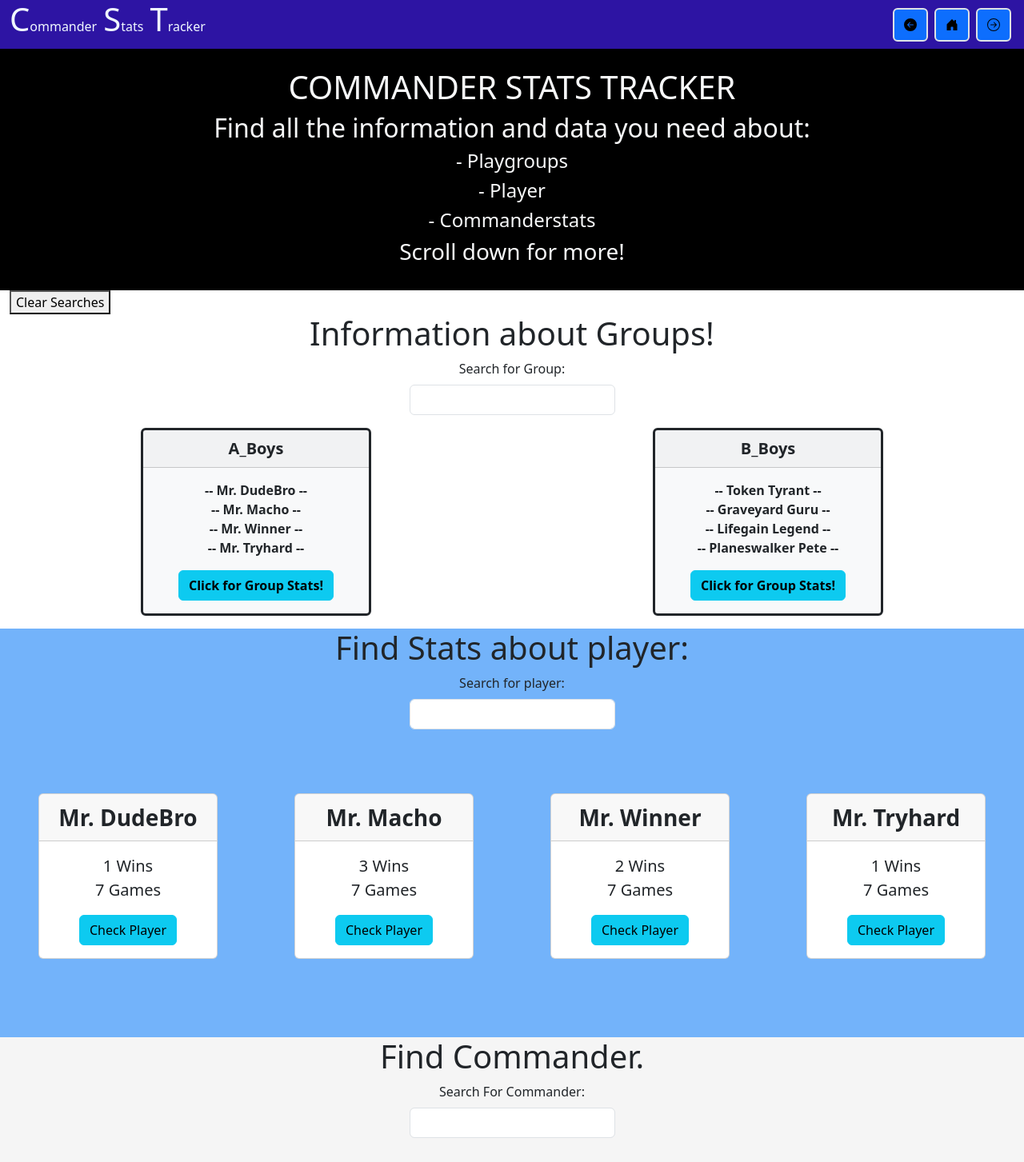
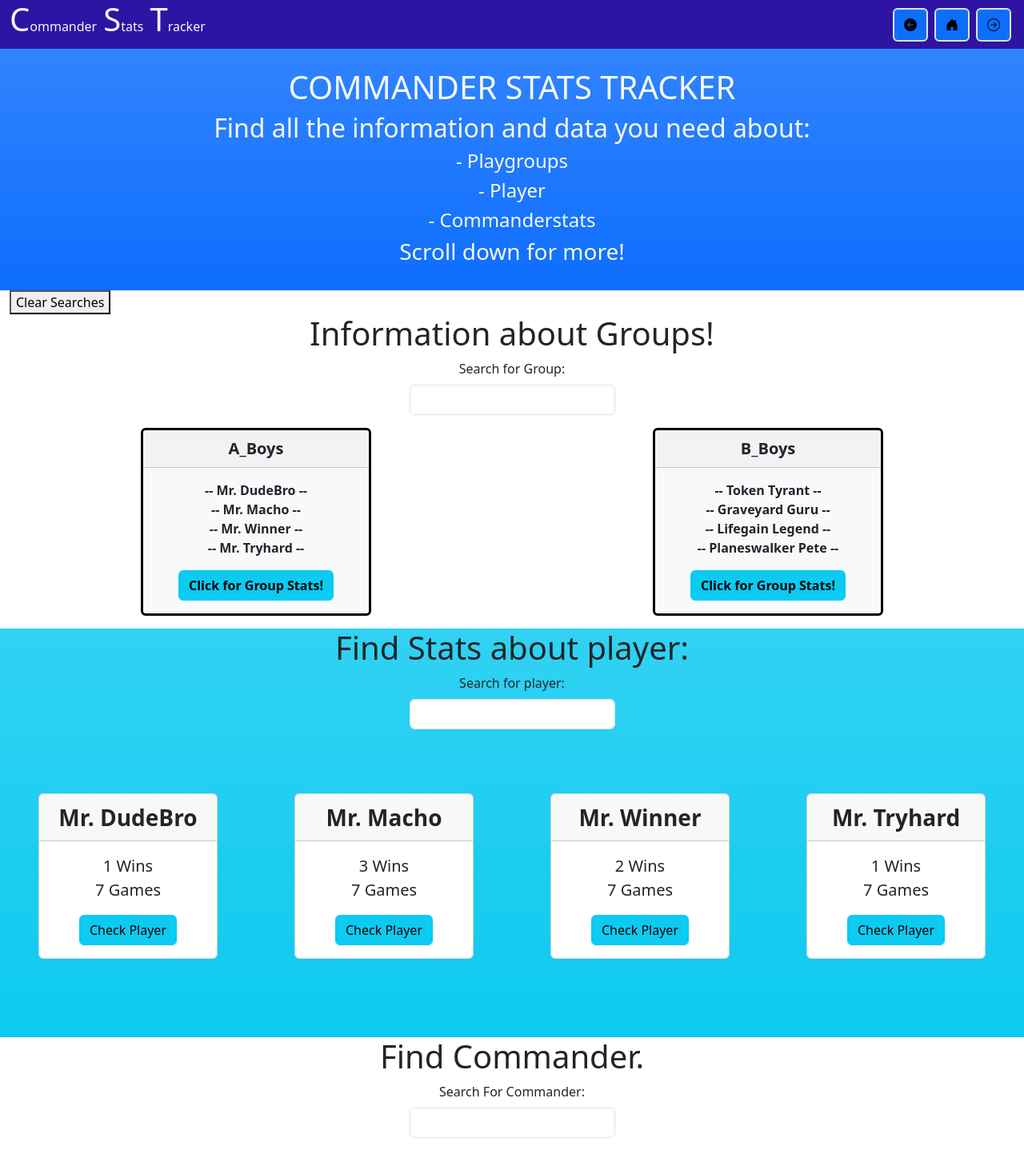
Before and after one commit to jakboa/commanderstatstracker, a React (Create React App) app: page / in a window 1280 px wide. Shown: the top 1453 px of the page at 80% size. Built offline with nearby package versions, Linux system fonts and the light colour scheme; no server answers.

Commit message:
v0.18.28 General Update
- Small UI fixes for filtering of year.
- Added a not fully functional button that will toggle if you want to check each year rather than adding them to the filter.
- Slight Azure, but not much.

```diff
--- a/src/components/yearSelector/YearButton.js
+++ b/src/components/yearSelector/YearButton.js
@@ -13,7 +13,7 @@ export default function YearButton( { buttonNr, toggleYearsUpdate, year, activeB
         return (
             <Button value={year}
                 onClick={() =>toggleYearsUpdate(buttonNr,year)}
-                className={isActive ? "buttonActive" : "buttonDeactive"}
+                className={isActive ? "bg-success border-success" : "bg-danger border-danger"}
                 >{year}</Button>
         )
     } else {
--- a/src/components/yearSelector/YearSelector.js
+++ b/src/components/yearSelector/YearSelector.js
@@ -1,4 +1,4 @@
-import React from "react";
+import React, { useState } from "react";
 import SearchHandler from "../SearchHandler";
 import YearButton from "./YearButton";
 
@@ -8,9 +8,12 @@ import "./YearSelector.css";
 
 import Button from 'react-bootstrap/Button';
 import ButtonGroup from 'react-bootstrap/ButtonGroup';
+import ToggleButton from 'react-bootstrap/ToggleButton';
 
 
 export default function YearSelector( { yearChoice,  matches, buttonsActive, toggleYearsUpdate, handleAllYears  } ) {
+
+    const [toggleYear, setToggleYear] = useState(true);
 
     const yearDisplay = ["2021","2022","2023","2024","2025"];
     // if there is no data for that year, find out,
@@ -20,7 +23,9 @@ export default function YearSelector( { yearChoice,  matches, buttonsActive, tog
         activeButtons = SearchHandler.getYears(matches);
     };
 
-
+    const toggleFilter = (e) => {
+        setToggleYear( () => !toggleYear)
+    };
 
 
     return(
@@ -29,7 +34,7 @@ export default function YearSelector( { yearChoice,  matches, buttonsActive, tog
                     <div>
                         <h4 className="pe-2 d-inline-flex">Filter:</h4>
                         <ButtonGroup className="my-2">
-                        <Button onClick={ handleAllYears } className={ buttonsActive.every(button => button === false) ? "buttonActive" : "buttonDeactive"} >All Years</Button>
+                        <Button onClick={ handleAllYears } className={ buttonsActive.every(button => button === false) ? "bg-success border-success" : "bg-danger border-danger"} >All Years</Button>
                         {yearDisplay.map((year, index) => {
                             return (
                                 <YearButton
@@ -44,6 +49,14 @@ export default function YearSelector( { yearChoice,  matches, buttonsActive, tog
 
                             )}
                         </ButtonGroup>
+
+                        <ToggleButton
+                            className={`ms-2 ${toggleYear ? "bg-success border-success" : "bg-danger border-danger"}`}
+                            id="radio-1"
+                            value={3}
+                            onClick={ toggleFilter }>
+                            Toggle Year (Not done)
+                        </ToggleButton>
                     </div>
             ) : (
                 <></>
--- a/src/views/Homepage/Homepage.js
+++ b/src/views/Homepage/Homepage.js
@@ -119,11 +119,11 @@ export default function Homepage() {
                     <Header />
                 </Col>
 
-                <Col className="bg-black">
+                <Col className="bg-primary bg-gradient">
                     <HomepageIntro />
                 </Col>
 
-                <Col md={12} className="homepageGroups">
+                <Col md={12} className="bg-white">
                 <button onClick={handleClearSearch}>Clear Searches</button>
                     <HomepageGroups
                         commanderGroups={ homepage.group.playGroups }
@@ -132,7 +132,7 @@ export default function Homepage() {
                         searchTextGroups={ homepage.group.searchTextGroups } />
                 </Col>
 
-                <Col md={12} className="homepagePlayers">
+                <Col md={12} className="bg-info bg-gradient">
                     <HomepagePlayers
                         players={homepage.player.players}
                         handlePlayerSearch={ handlePlayerSearch }
@@ -140,7 +140,7 @@ export default function Homepage() {
                         searchTextPlayers={ homepage.player.searchTextPlayers }
                         results={ homepage.results } />
                 </Col>
-                <Col md={12} className="homepageCommanders">
+                <Col md={12} className="bg-white">
                     <HomepageCommanders
                         commanders={ homepage.commander.commanders }
                         handleCommanderSearch={ handleCommanderSearch }
--- a/src/views/Homepage/HomepageGroupSingle.js
+++ b/src/views/Homepage/HomepageGroupSingle.js
@@ -16,7 +16,7 @@ export default function HomepageSingleGroup( {groupName, groupPlayers} ) {
     console.log(groupPlayers);
 
     return (
-        <Card bg="light"  border="dark" className="border border-3 "  style={{ width: '18rem' }}>
+        <Card bg="light" className="border border-3  border-primary border-black"  style={{ width: '18rem' }}>
             <Card.Header className="fs-5 fw-bold">{groupName}</Card.Header>
             <Card.Body>
                 {groupPlayers[0].map((player,index) => {
--- a/src/views/Homepage/HomepageIntro.js
+++ b/src/views/Homepage/HomepageIntro.js
@@ -4,7 +4,7 @@ import React from "react";
 
 export default function HomepageIntro() {
     return (
-        <div className="d-flex flex-column justify-content-center align-items-center bg-black p-3 my-2 mx-0">
+        <div className="d-flex flex-column justify-content-center align-items-center p-3 my-2 mx-0">
             <h1 className="text-light">COMMANDER STATS TRACKER</h1>
             <h2 className="text-light">Find all the information and data you need about:</h2>
             <h4 className="text-light">- Playgroups</h4>
```
